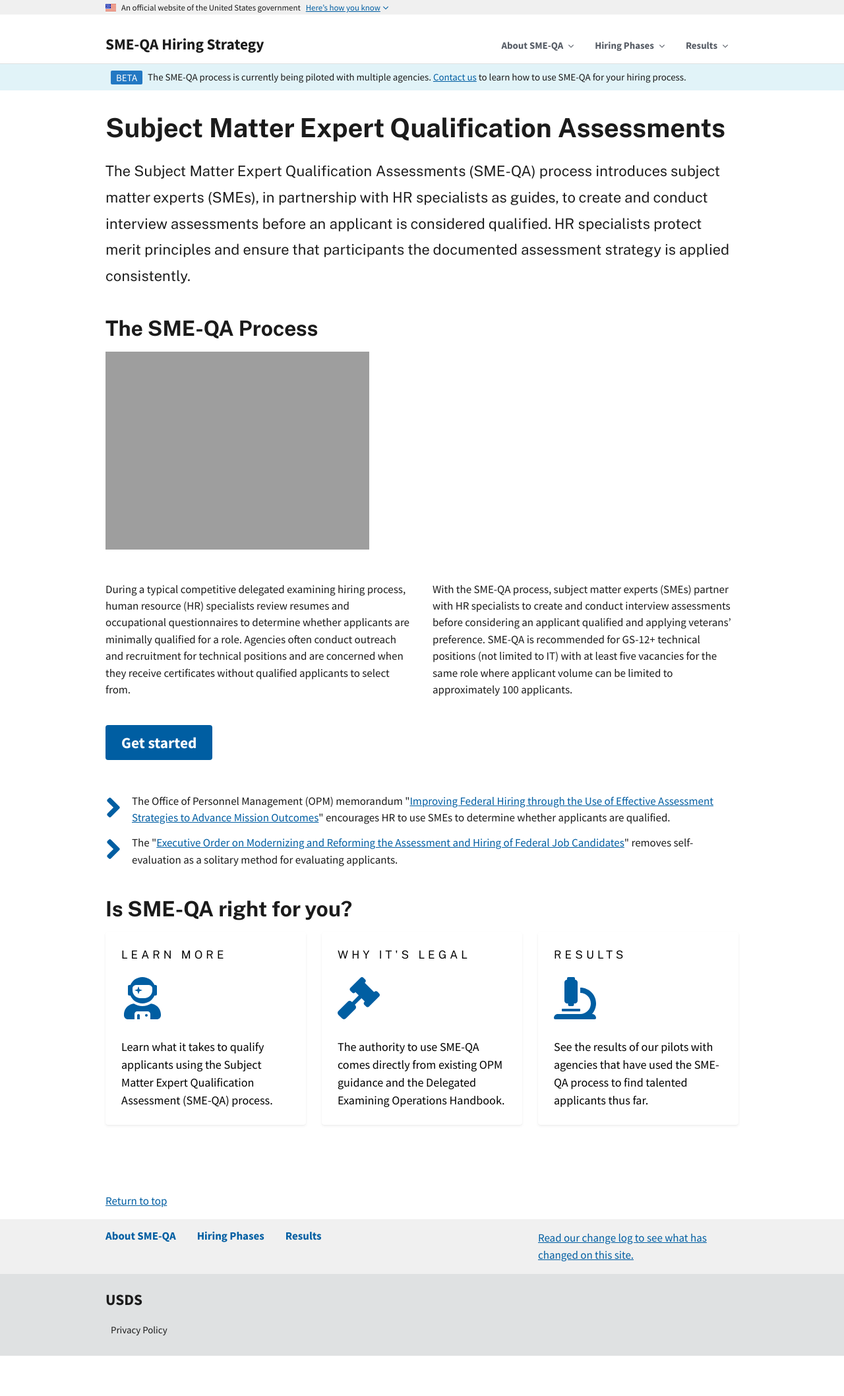
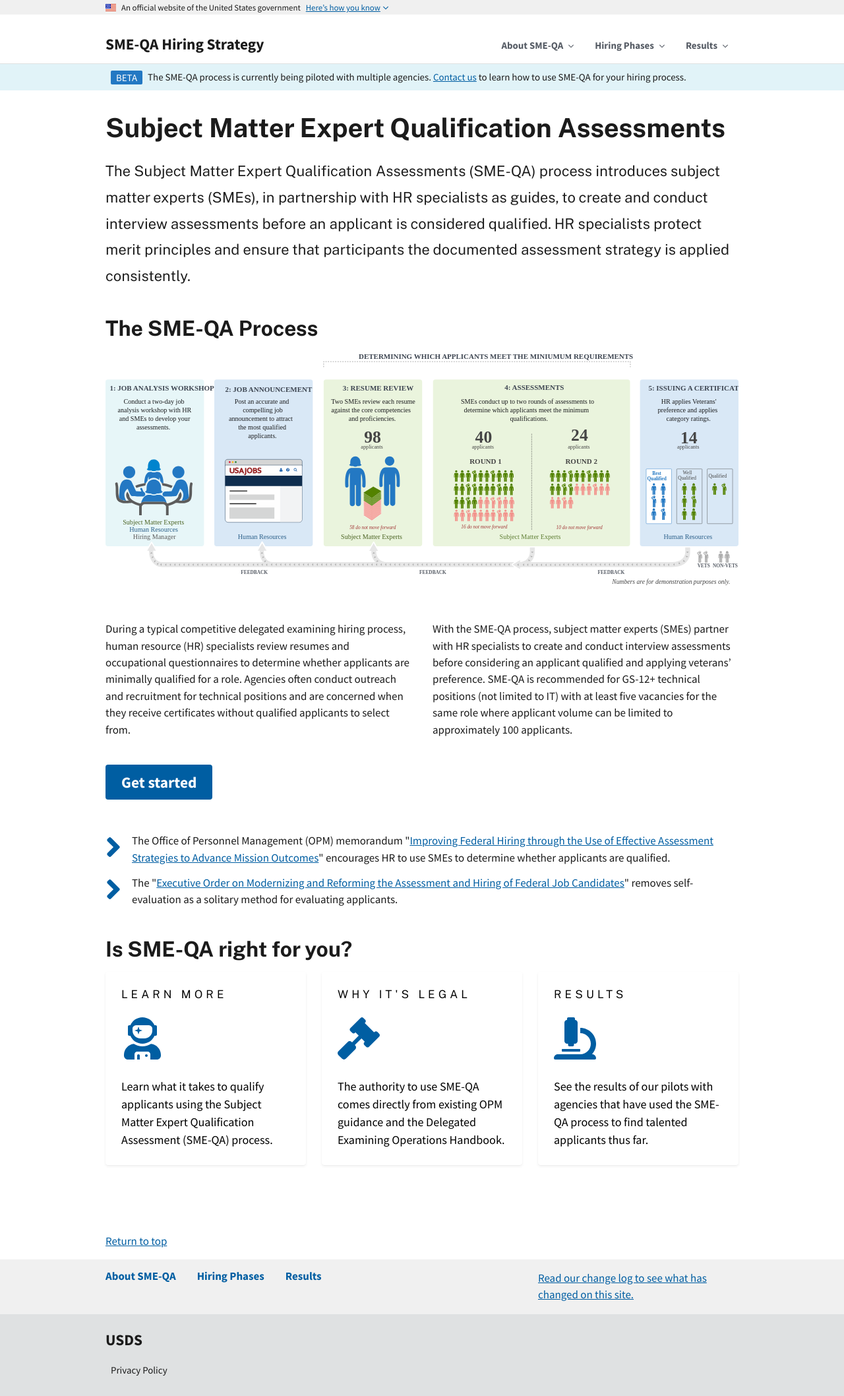
Before and after one commit to usds/SME-QA-Website, a Jekyll site: the page built from pages/home.html, in a window 1280 px wide. Shown: the whole page at 66% size. Built offline with Jekyll 4.4.1, drawn with Linux system fonts in a browser that asks for light colours.

Commit message:
Let's do SVGs. Smaller and crispy clear.

```diff
--- a/pages/home.html
+++ b/pages/home.html
@@ -23,8 +23,8 @@
         <h2>The SME-QA Process</h2>
         <div class="chp-home__diagram">
           <picture>
-            <source srcset="{{site.baseurl}}/assets/img/process-diagram-horiz.png" alt="A horizontal representation of each phase of the SME-QA hiring process" media="(min-width: 880px)">
-            <img srcset="{{site.baseurl}}/assets/img/process-diagram-vert.png" alt="A vertical representation of each phase of the SME-QA hiring process">
+            <source srcset="{{site.baseurl}}/assets/img/process-diagram-horiz.svg" alt="A horizontal representation of each phase of the SME-QA hiring process" media="(min-width: 880px)">
+            <img srcset="{{site.baseurl}}/assets/img/process-diagram-vert.svg" alt="A vertical representation of each phase of the SME-QA hiring process">
           </picture>
         </div>
       </div>
```
Also changed, not shown: assets/img/process-diagram-horiz.svg (added), assets/img/process-diagram-vert.svg (added).
